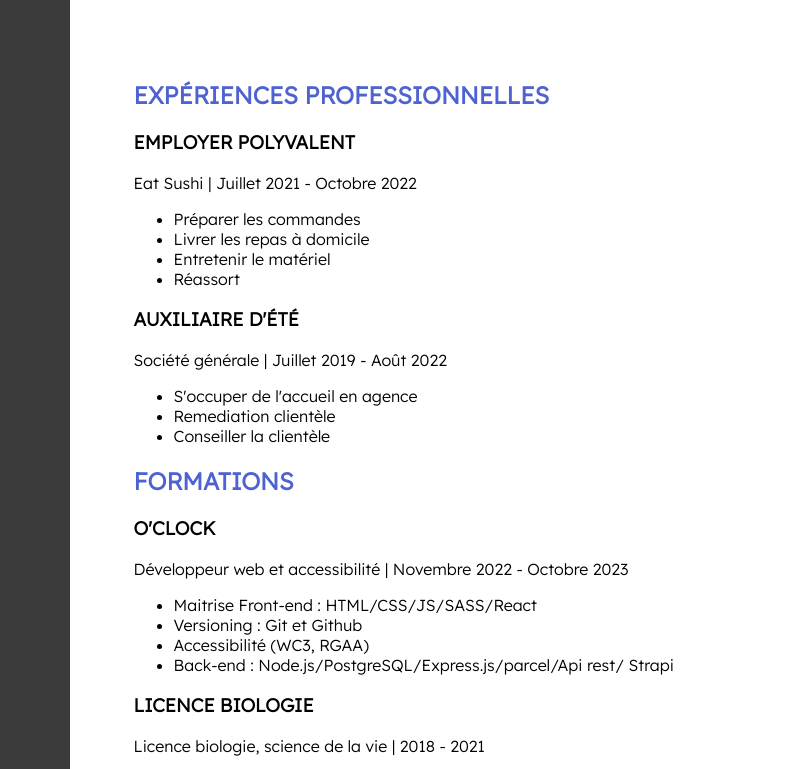
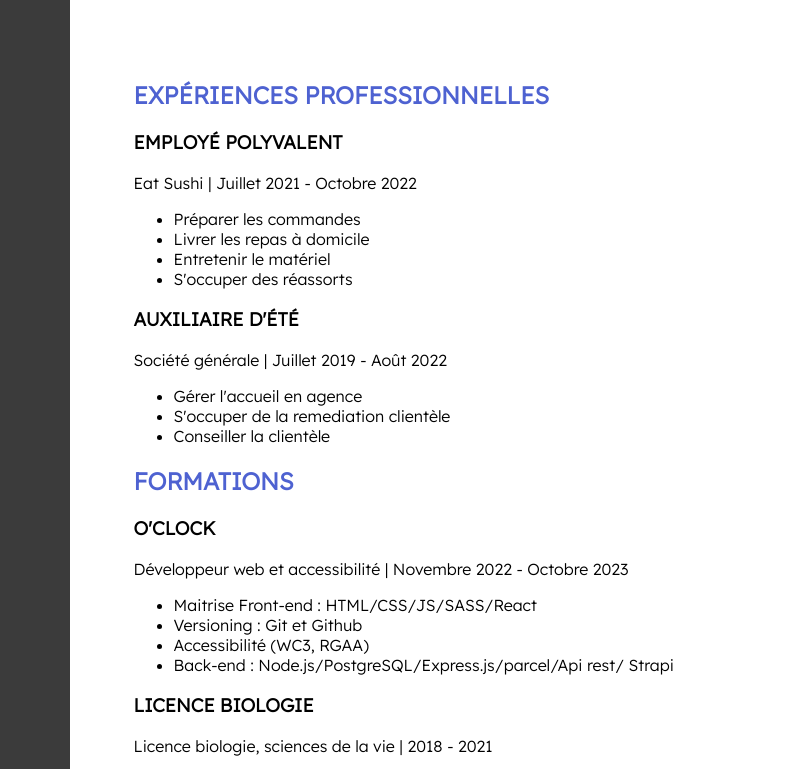
Before and after one commit to XavierMarcotte/Cv-test2.0, a website built with Parcel: page index.html in a window 1280 px wide. Shown: the part 260-1029 px from the top of the page, 468-1280 px from the left. Built offline with nearby package versions, Linux system fonts and the light colour scheme; files whose address does not match are found by name.

Commit message:
corrections fautes

```diff
--- a/index.html
+++ b/index.html
@@ -92,21 +92,21 @@
             <div class="profil">
                 <h2>Expériences professionnelles</h2>
                 <div class="experiences">
-                    <h3>Employer polyvalent</h3>
+                    <h3>Employé polyvalent</h3>
                     <p>Eat Sushi | Juillet 2021 - Octobre 2022</p>
                     <ul>
                         <Li>Préparer les commandes</Li>
                         <Li>Livrer les repas à domicile</Li>
                         <Li>Entretenir le matériel</Li>
-                        <Li>Réassort</Li>
+                        <Li>S'occuper des réassorts</Li>
                     </ul>
                 </div>
                 <div class="experiences">
                     <h3>Auxiliaire d'été</h3>
                     <p>Société générale | Juillet 2019 - Août 2022</p>
                     <ul>
-                        <Li>S'occuper de l'accueil en agence</Li>
-                        <Li>Remediation clientèle</Li>
+                        <Li>Gérer l'accueil en agence</Li>
+                        <Li>S'occuper de la remediation clientèle</Li>
                         <Li>Conseiller la clientèle</Li>
                     </ul>
                 </div>
@@ -125,7 +125,7 @@
                 </div>
                 <div class="formations">
                     <h3>Licence biologie</h3>
-                    <p>Licence biologie, science de la vie | 2018 - 2021</p>
+                    <p>Licence biologie, sciences de la vie | 2018 - 2021</p>
                     <ul>
                         <Li>Travaux pratiques réalisés en équipe</Li>
                         <Li>Rédaction de compte rendu en équipe</Li>
```
